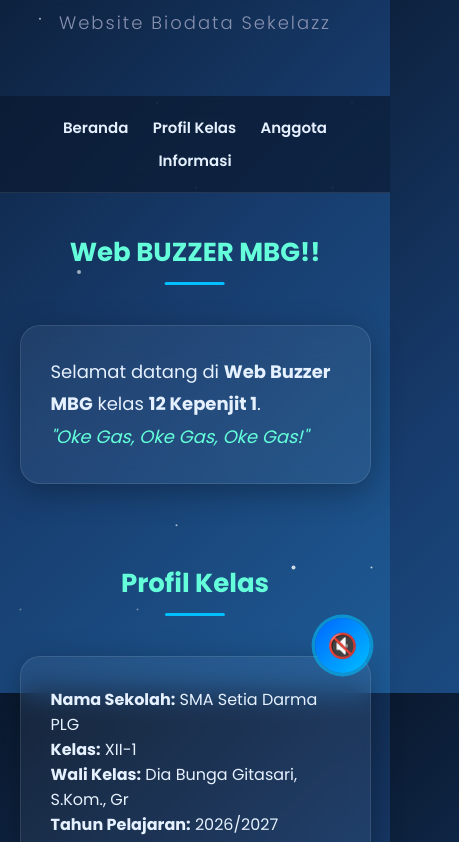
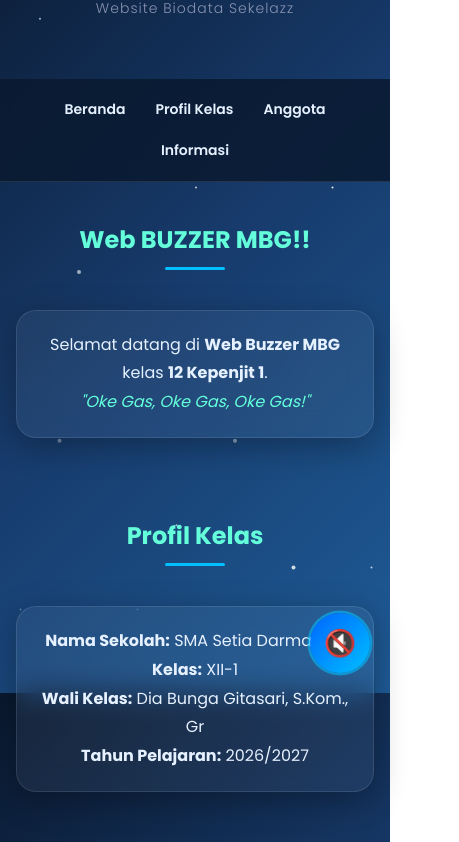
Before and after one commit to Fareliakovaska/Ahmad-Rendhi-pratama, a plain HTML site: page index.html in a window 390 px wide. Shown: the part 151-993 px from the top of the page, 459 px wide, since content can reach past the window. Drawn offline with Linux system fonts and the light colour scheme.

Commit message:
Refactor CSS styles and layout adjustments

```diff
--- a/index.html
+++ b/index.html
@@ -93,75 +93,73 @@
         }
 
         header h1 {
-            font-size: 42px;
+            font-size: 38px;
             font-weight: 700;
             margin-bottom: 15px;
             background: linear-gradient(to right, #64ffda, #00bfff);
             -webkit-background-clip: text;
             -webkit-text-fill-color: transparent;
             text-shadow: 0 0 20px rgba(100, 255, 218, 0.3);
+            line-height: 1.2;
         }
 
         header p {
-            font-size: 18px;
+            font-size: 16px;
             font-weight: 300;
             color: #8892b0;
-            letter-spacing: 2px;
+            letter-spacing: 1px;
         }
 
         /* --- MENU NAVIGASI --- */
         nav {
             position: sticky;
             top: 0;
-            background: rgba(10, 25, 47, 0.7);
+            background: rgba(10, 25, 47, 0.85);
             backdrop-filter: blur(10px);
             -webkit-backdrop-filter: blur(10px);
-            padding: 15px;
+            padding: 15px 10px;
             text-align: center;
             z-index: 100;
             border-bottom: 1px solid rgba(255,255,255,0.1);
+            display: flex;
+            justify-content: center;
+            flex-wrap: wrap;
+            gap: 10px;
         }
 
         nav a {
             color: #e6f1ff;
             text-decoration: none;
-            margin: 0 15px;
             font-weight: 600;
-            font-size: 15px;
+            font-size: 14px;
             transition: 0.3s;
             position: relative;
+            padding: 5px 10px;
+            border-radius: 8px;
         }
 
-        nav a::after {
-            content: '';
-            position: absolute;
-            width: 0%;
-            height: 2px;
-            bottom: -5px;
-            left: 0;
+        nav a:hover {
+            color: #0a192f;
             background: #64ffda;
-            transition: 0.3s;
         }
-
-        nav a:hover { color: #64ffda; }
-        nav a:hover::after { width: 100%; }
 
         /* --- SECTION & CONTENT --- */
         section {
-            padding: 60px 8%;
-            max-width: 1200px;
+            padding: 60px 5%;
+            max-width: 1000px;
             margin: 0 auto;
+            display: flex;
+            flex-direction: column;
+            align-items: center; /* Bikin semua isi section ke tengah */
         }
 
         h2 {
             text-align: center;
-            font-size: 32px;
+            font-size: 28px;
             color: #64ffda;
             margin-bottom: 40px;
             position: relative;
-            display: inline-block;
-            left: 50%;
-            transform: translateX(-50%);
+            width: 100%;
         }
 
         h2::after {
@@ -182,8 +180,10 @@
             border: 1px solid rgba(255, 255, 255, 0.1);
             border-radius: 20px;
             box-shadow: 0 8px 32px 0 rgba(0, 0, 0, 0.3);
-            padding: 30px;
+            padding: 25px;
             transition: 0.4s ease;
+            width: 100%; /* Biar full ngikutin layar */
+            max-width: 800px; /* Maksimal lebarnya */
         }
 
         .profil:hover, .info-box:hover {
@@ -195,15 +195,18 @@
         /* --- ANGGOTA GRID --- */
         .anggota {
             display: grid;
-            grid-template-columns: repeat(auto-fit, minmax(240px, 1fr));
-            gap: 25px;
+            grid-template-columns: repeat(auto-fit, minmax(250px, 1fr));
+            gap: 20px;
             justify-content: center;
+            width: 100%;
+            max-width: 1000px;
         }
 
         .card {
             text-align: center;
-            padding: 25px;
+            padding: 20px;
             overflow: hidden;
+            max-width: 100%; /* Biar nggak melebar di HP */
         }
 
         .foto {
@@ -242,10 +245,11 @@
 
         /* --- INFORMASI BOX --- */
         .info-box p {
-            font-size: 16px;
+            font-size: 15px;
             margin: 12px 0;
             border-bottom: 1px solid rgba(255,255,255,0.05);
             padding-bottom: 10px;
+            text-align: left; /* Biar rapi ke kiri */
         }
         .info-box p:last-child { border-bottom: none; }
 
@@ -253,7 +257,7 @@
         footer {
             text-align: center;
             padding: 40px 20px;
-            background: rgba(10, 25, 47, 0.8);
+            background: rgba(10, 25, 47, 0.9);
             border-top: 1px solid rgba(255,255,255,0.1);
             margin-top: 50px;
             font-size: 14px;
@@ -263,8 +267,8 @@
         /* --- TOMBOL MUSIK FLOATING --- */
         .music-container {
             position: fixed;
-            bottom: 30px;
-            right: 30px;
+            bottom: 20px;
+            right: 20px;
             display: flex;
             flex-direction: column;
             align-items: flex-end;
@@ -272,7 +276,7 @@
         }
 
         .music-info {
-            background: rgba(10, 25, 47, 0.8);
+            background: rgba(10, 25, 47, 0.9);
             backdrop-filter: blur(5px);
             color: #64ffda;
             padding: 6px 15px;
@@ -289,15 +293,15 @@
         .music-container:hover .music-info { opacity: 1; }
 
         #tombolMusik {
-            width: 65px;
-            height: 65px;
+            width: 60px;
+            height: 60px;
             background: linear-gradient(135deg, #0066ff, #00bfff);
             color: white;
             border-radius: 50%;
             display: flex;
             justify-content: center;
             align-items: center;
-            font-size: 28px;
+            font-size: 26px;
             cursor: pointer;
             box-shadow: 0 0 20px rgba(0, 191, 255, 0.5);
             border: none;
@@ -312,18 +316,19 @@
 
         @keyframes pulse {
             0% { box-shadow: 0 0 0 0 rgba(0, 191, 255, 0.7); }
-            70% { box-shadow: 0 0 0 20px rgba(0, 191, 255, 0); }
+            70% { box-shadow: 0 0 0 15px rgba(0, 191, 255, 0); }
             100% { box-shadow: 0 0 0 0 rgba(0, 191, 255, 0); }
         }
 
-        /* --- RESPONSIVE HP --- */
-        @media (max-width: 768px) {
-            header h1 { font-size: 30px; }
-            nav a { display: inline-block; margin: 5px 10px; }
-            section { padding: 40px 5%; }
-            h2 { font-size: 26px; }
-            .music-container { bottom: 20px; right: 20px; }
-            #tombolMusik { width: 55px; height: 55px; font-size: 24px; }
+        /* --- KHUSUS TAMPILAN HP --- */
+        @media (max-width: 600px) {
+            header h1 { font-size: 28px; }
+            header p { font-size: 14px; }
+            section { padding: 40px 4%; }
+            h2 { font-size: 24px; }
+            .profil, .card, .info-box { padding: 20px; }
+            .anggota { grid-template-columns: 1fr; } /* Bikin 1 kolom penuh di HP */
+            .info-box p { font-size: 14px; }
         }
     </style>
 </head>
@@ -351,7 +356,7 @@
     <section id="beranda" class="reveal">
         <h2>Web BUZZER MBG!!</h2>
         <div class="profil">
-            <p style="font-size: 18px; line-height: 1.8;">
+            <p style="font-size: 16px; line-height: 1.8; text-align: center;">
                 Selamat datang di <b>Web Buzzer MBG</b> kelas <b>12 Kepenjit 1</b>.<br>
                 <i style="color: #64ffda;">"Oke Gas, Oke Gas, Oke Gas!"</i>
             </p>
@@ -361,7 +366,7 @@
     <!-- PROFIL -->
     <section id="profil" class="reveal">
         <h2>Profil Kelas</h2>
-        <div class="profil">
+        <div class="profil" style="text-align: center; line-height: 1.8;">
             <p><b>Nama Sekolah:</b> SMA Setia Darma PLG</p>
             <p><b>Kelas:</b> XII-1</p>
             <p><b>Wali Kelas:</b> Dia Bunga Gitasari, S.Kom., Gr</p>
@@ -427,7 +432,7 @@
     </footer>
 
     <!-- ============================================== -->
-    <!-- PEMUTAR MUSIK YOUTUBE (DIKECILKAN, BUKAN DISEMBUNYIKAN) -->
+    <!-- PEMUTAR MUSIK YOUTUBE -->
     <!-- ============================================== -->
     <div id="player" style="position: absolute; width: 1px; height: 1px; opacity: 0.01; pointer-events: none; bottom: 0; left: 0;"></div>
 
@@ -439,7 +444,6 @@
     <script src="https://www.youtube.com/iframe_api"></script>
 
     <script>
-        // --- SCRIPT MUSIK YOUTUBE ---
         let player;
         let musikAktif = false;
 
@@ -447,9 +451,9 @@
             player = new YT.Player('player', {
                 height: '1',
                 width: '1',
-                videoId: 'j_ohYSNBqZA', // Video ID punya kamu
+                videoId: 'j_ohYSNBqZA',
                 playerVars: {
-                    autoplay: 0, // Jangan autoplay pas load, biar aman dari block browser
+                    autoplay: 0,
                     loop: 1,
                     playlist: 'j_ohYSNBqZA',
                     controls: 0,
@@ -474,14 +478,11 @@
             const tombol = document.getElementById("tombolMusik");
             const info = document.getElementById("musicInfo");
 
-            // Kalau video lagi muter
             if (event.data == YT.PlayerState.PLAYING) {
                 tombol.innerHTML = "🔊";
                 info.innerHTML = "🎶 Sedang Memutar...";
                 musikAktif = true;
-            }
-            // Kalau video di-pause
-            else if (event.data == YT.PlayerState.PAUSED) {
+            } else if (event.data == YT.PlayerState.PAUSED) {
                 tombol.innerHTML = "🔇";
                 info.innerHTML = "⏸️ Musik Di-pause";
                 musikAktif = false;
@@ -489,7 +490,6 @@
         }
 
         function onPlayerError(event) {
-            // Kalau error (misal video tidak bisa di-embed)
             document.getElementById("musicInfo").innerHTML = "⚠️ Gagal memutar lagu ini";
         }
 
@@ -500,7 +500,6 @@
             }
 
             if (!musikAktif) {
-                // Trik: paksa unmute dan play pas user klik tombol
                 player.unMute();
                 player.setVolume(70);
                 player.playVideo();
@@ -509,7 +508,6 @@
             }
         }
 
-        // --- SCRIPT ANIMASI SCROLL (REVEAL) ---
         const reveals = document.querySelectorAll('.reveal');
 
         function revealOnScroll() {
```
